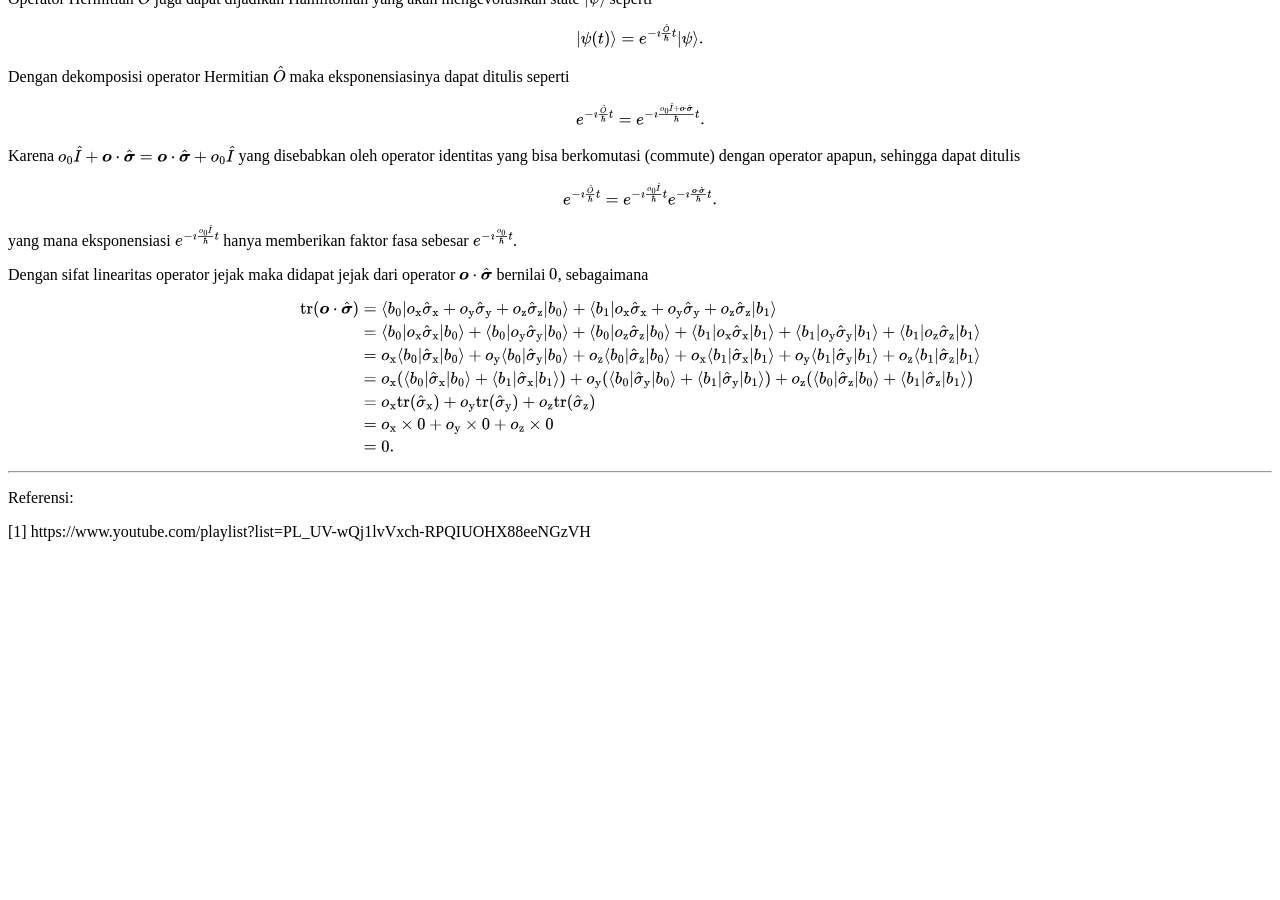
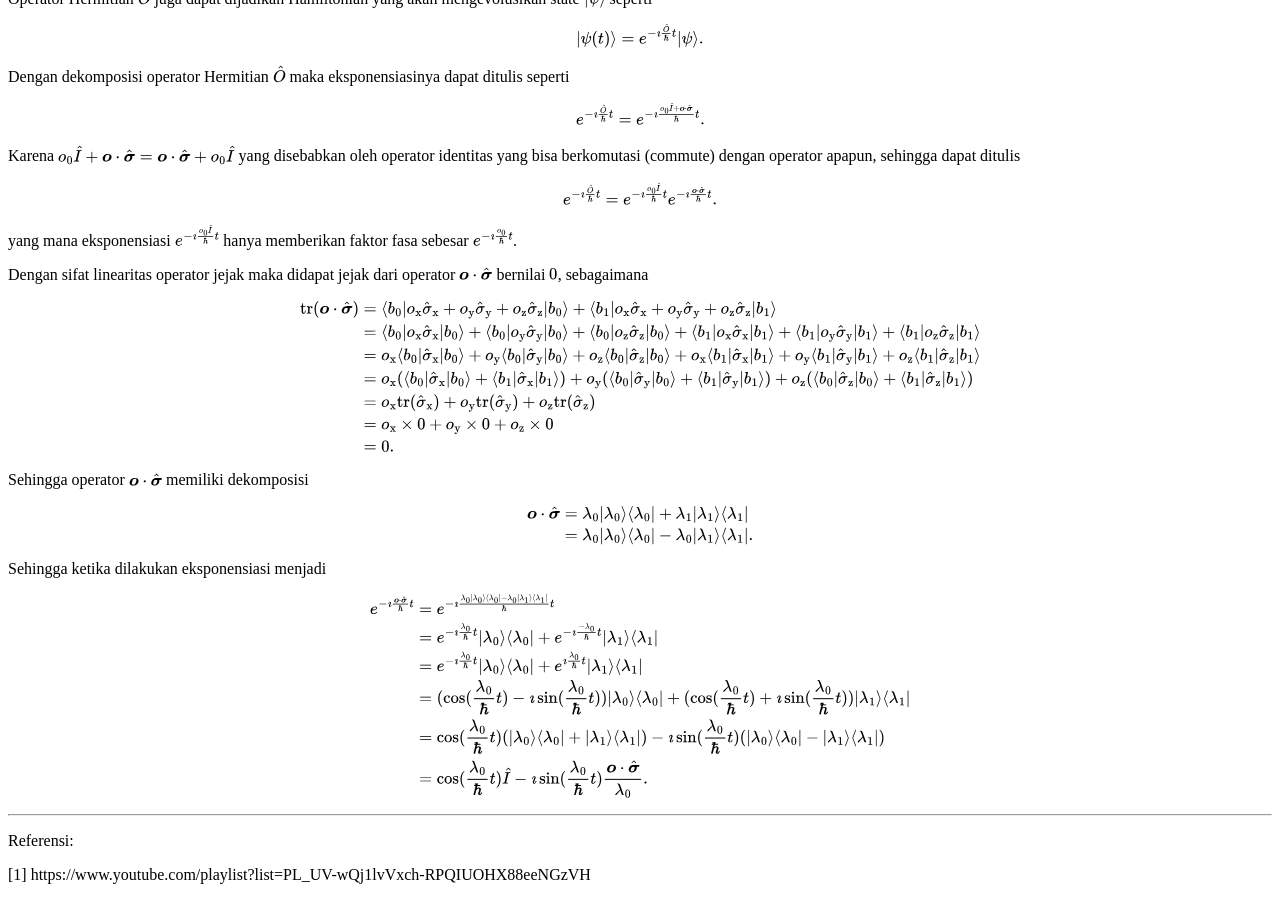
Before and after one commit to dangausuluah/dangausuluah.github.io, a Jekyll site: the page built from _posts/2025-08-26-SDT.md, in a window 1280 px wide and 900 px high, scrolled down 5826 px. Built offline with Jekyll 4.4.1, drawn with Linux system fonts in a browser that asks for light colours; nearby versions of some CDN libraries; our own code applies the rules of GitHub Pages for plain Markdown files; a script that is not in the unit is left out; comment, search, counter and statistics services are not loaded; before the commit the page ends 6383 px from its top, so only the background shows below that.

Commit message:
Update 2025-08-26-SDT.md

```diff
--- a/_posts/2025-08-26-SDT.md
+++ b/_posts/2025-08-26-SDT.md
@@ -405,6 +405,28 @@ $$
 \end{align*}
 $$
 
+Sehingga operator $\M{o} \cdot \hat{\M{\sigma}}$ memiliki dekomposisi
+
+$$
+\begin{align*}
+\M{o} \cdot \hat{\M{\sigma}} &= \lambda_0 \ket{\lambda_0}\bra{\lambda_0} + \lambda_1 \ket{\lambda_1}\bra{\lambda_1}\\
+&= \lambda_0 \ket{\lambda_0}\bra{\lambda_0} - \lambda_0 \ket{\lambda_1}\bra{\lambda_1}.
+\end{align*}
+$$
+
+Sehingga ketika dilakukan eksponensiasi menjadi
+
+$$
+\begin{align*}
+e^{-\imath \frac{\M{o} \cdot \hat{\M{\sigma}}}{\hbar} t} &= e^{-\imath \frac{\lambda_0 \ket{\lambda_0}\bra{\lambda_0} - \lambda_0 \ket{\lambda_1}\bra{\lambda_1}}{\hbar} t}\\
+&= e^{-\imath \frac{\lambda_0}{\hbar} t} \ket{\lambda_0}\bra{\lambda_0} + e^{-\imath \frac{- \lambda_0 }{\hbar} t} \ket{\lambda_1}\bra{\lambda_1} \\
+&= e^{-\imath \frac{\lambda_0}{\hbar} t} \ket{\lambda_0}\bra{\lambda_0} + e^{\imath \frac{\lambda_0 }{\hbar} t} \ket{\lambda_1}\bra{\lambda_1} \\
+&= (\cos(\frac{\lambda_0}{\hbar} t) - \imath \sin(\frac{\lambda_0}{\hbar} t)) \ket{\lambda_0}\bra{\lambda_0} + (\cos(\frac{\lambda_0}{\hbar} t) + \imath \sin(\frac{\lambda_0}{\hbar} t)) \ket{\lambda_1}\bra{\lambda_1} \\
+&= \cos(\frac{\lambda_0}{\hbar} t) (\ket{\lambda_0}\bra{\lambda_0} + \ket{\lambda_1}\bra{\lambda_1}) - \imath \sin(\frac{\lambda_0}{\hbar} t) (\ket{\lambda_0}\bra{\lambda_0} - \ket{\lambda_1}\bra{\lambda_1}) \\
+&= \cos(\frac{\lambda_0}{\hbar} t) \hat{I} - \imath \sin(\frac{\lambda_0}{\hbar} t) \frac{\M{o} \cdot \hat{\M{\sigma}}}{\lambda_0}.
+\end{align*}
+$$
+
 ___
 Referensi:
 
```
